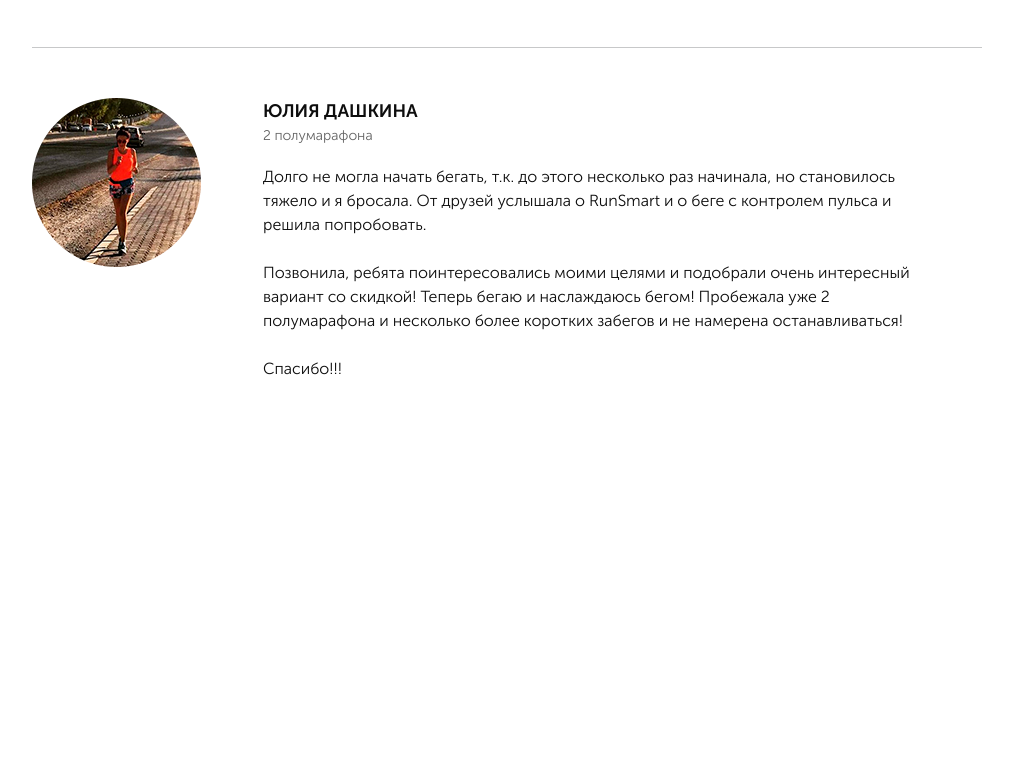
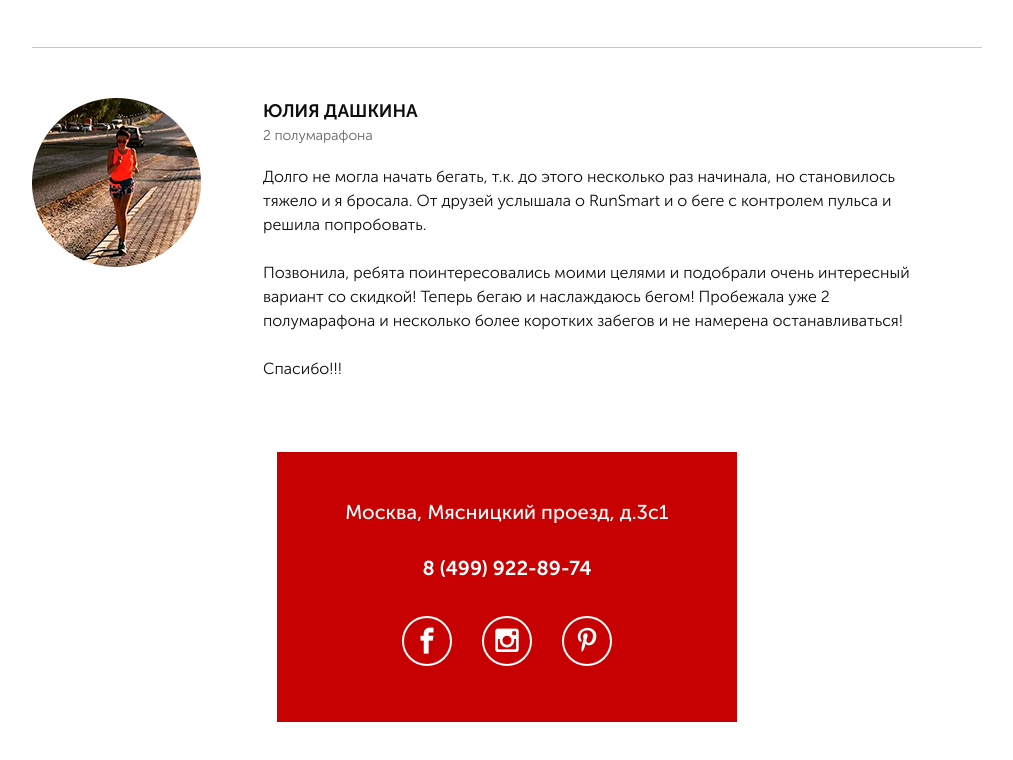
Before and after one commit to v3m1/Pulse, a website: page src/index.html in a window 1280 px wide. Shown: the part 4601-5361 px from the top of the page, without its empty margins (133-1146 px from the left). Before the commit the page ends 5053 px from the top, so only its background shows below. Drawn offline with Linux system fonts and the light colour scheme; files whose address does not match are found by name.

Commit message:
add section footer

```diff
--- a/src/index.html
+++ b/src/index.html
@@ -485,6 +485,26 @@
             </div>
         </div>
     </section>
+    <footer class="footer">
+        <div class="footer__map">
+            <iframe src="https://yandex.ru/map-widget/v1/?um=constructor%3Ad9a935b47fded9fb3a3d34a5a7aa1f177851a27419c9124eb4c6362fe75152cd&amp;source=constructor" width="100%" height="630" frameborder="0"></iframe>
+        </div>
+        <div class="footer__info">
+            <address class="footer__address">Москва, Мясницкий проезд, д.3с1</address>
+            <a href="tel:+74999228974" class="footer__phone">8 (499) 922-89-74</a>
+            <div class="footer__social">
+                <a href="#" class="footer__social-item">
+                    <span class="icon-facebook"></span>
+                </a>
+                <a href="#" class="footer__social-item">
+                    <span class="icon-instagram"></span>
+                </a>
+                <a href="#" class="footer__social-item">
+                    <span class="icon-pinterest-p"></span>
+                </a>
+            </div>
+        </div>
+    </footer>
     <script src="js/jquery-3.7.1.min.js"></script>
     <script src="js/jquery-migrate-1.4.1.min.js"></script>
     <script src="js/slick.min.js"></script>
--- /dev/null
+++ b/src/sass/blocks/_footer.scss
@@ -0,0 +1,56 @@
+.footer {
+    min-height: 630px;
+    position: relative;
+    &__info {
+        position: absolute;
+        top: 0;
+        left: 50%;
+        transform: translateX(-50%);
+        padding: 50px 68px 60px 68px;
+        width: 460px;
+        height: 270px;
+        background-color: $main-color;
+    }
+    &__address {
+        margin-bottom: 36px;
+        font-size: 20px;
+        font-weight: 500;
+        color: #ffffff;
+        text-align: center;
+        line-height: 20px;
+    }
+    &__phone {
+        display: block;
+        margin-bottom: 38px;
+        font-size: 20px;
+        font-weight: 700;
+        color: #ffffff;
+        text-align: center;
+        text-decoration: none;
+        line-height: 20px;
+        &:hover {
+            color: #ffffff;
+            text-decoration: none;
+        }
+    }
+    &__social {
+        display: flex;
+        justify-content: center;
+        align-items: center;
+        column-gap: 30px;
+    }
+    &__social-item {
+        display: flex;
+        justify-content: center;
+        align-items: center;
+        width: 50px;
+        height: 50px;
+        border: 2px solid #ffffff;
+        border-radius: 100%;
+        text-decoration: none;
+        span {
+            font-size: 26px;
+            color: #ffffff;
+        }
+    }
+}
--- a/src/sass/style.scss
+++ b/src/sass/style.scss
@@ -16,4 +16,5 @@
 @import 'blocks/carousel.scss';
 @import 'blocks/catalog.scss';
 @import 'blocks/feedback.scss';
+@import 'blocks/footer.scss';
 @import 'base/media.scss';
```
Also changed, not shown: src/css/style.min.css.
